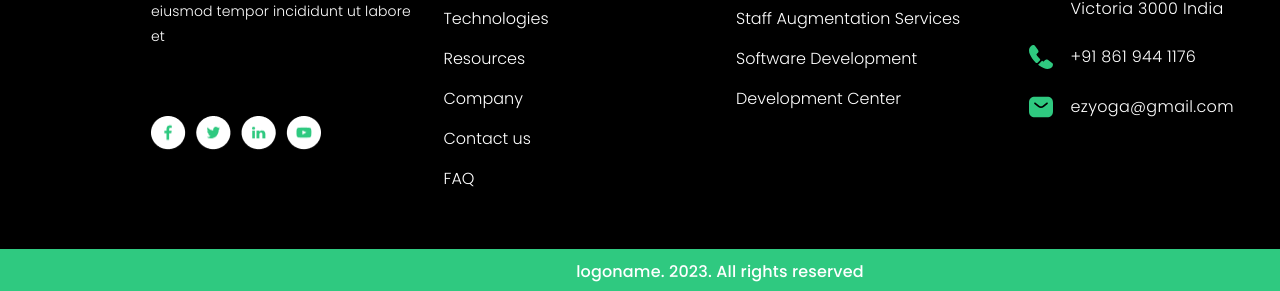
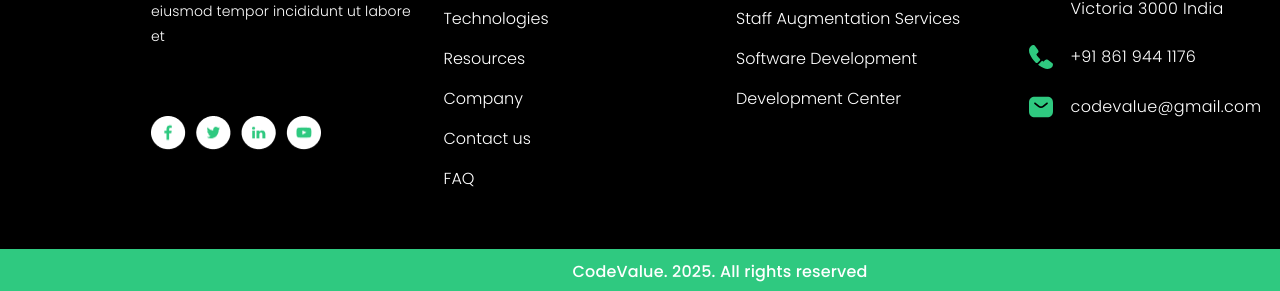
Before and after one commit to Aqeedkalburgi/CodeValue-UI, a React (Vite) app: page / in a window 1280 px wide. Shown: the part 7384-7675 px from the top of the page. Built offline with nearby package versions, Linux system fonts and the light colour scheme.

Commit message:
Update FooterSection.tsx

```diff
--- a/src/screens/HomePage/sections/FooterSection/FooterSection.tsx
+++ b/src/screens/HomePage/sections/FooterSection/FooterSection.tsx
@@ -94,7 +94,7 @@ export const FooterSection = (): JSX.Element => {
                     src="/vuesax-bold-sms.svg"
                   />
                   <div className="[font-family:'Poppins',Helvetica] font-light text-[#ffffff] text-base tracking-[0.32px] leading-[30px] whitespace-nowrap">
-                    ezyoga@gmail.com
+                    codevalue@gmail.com
                   </div>
                 </div>
               </div>
@@ -105,7 +105,7 @@ export const FooterSection = (): JSX.Element => {
 
       <div className="w-full h-[45px] bg-[#2fc980] flex items-center justify-center">
         <div className="[font-family:'Poppins',Helvetica] font-medium text-[#ffffff] text-base tracking-[0.16px] leading-[25px] whitespace-nowrap">
-          logoname. 2023. All rights reserved
+          CodeValue. 2025. All rights reserved
         </div>
       </div>
     </footer>
```
